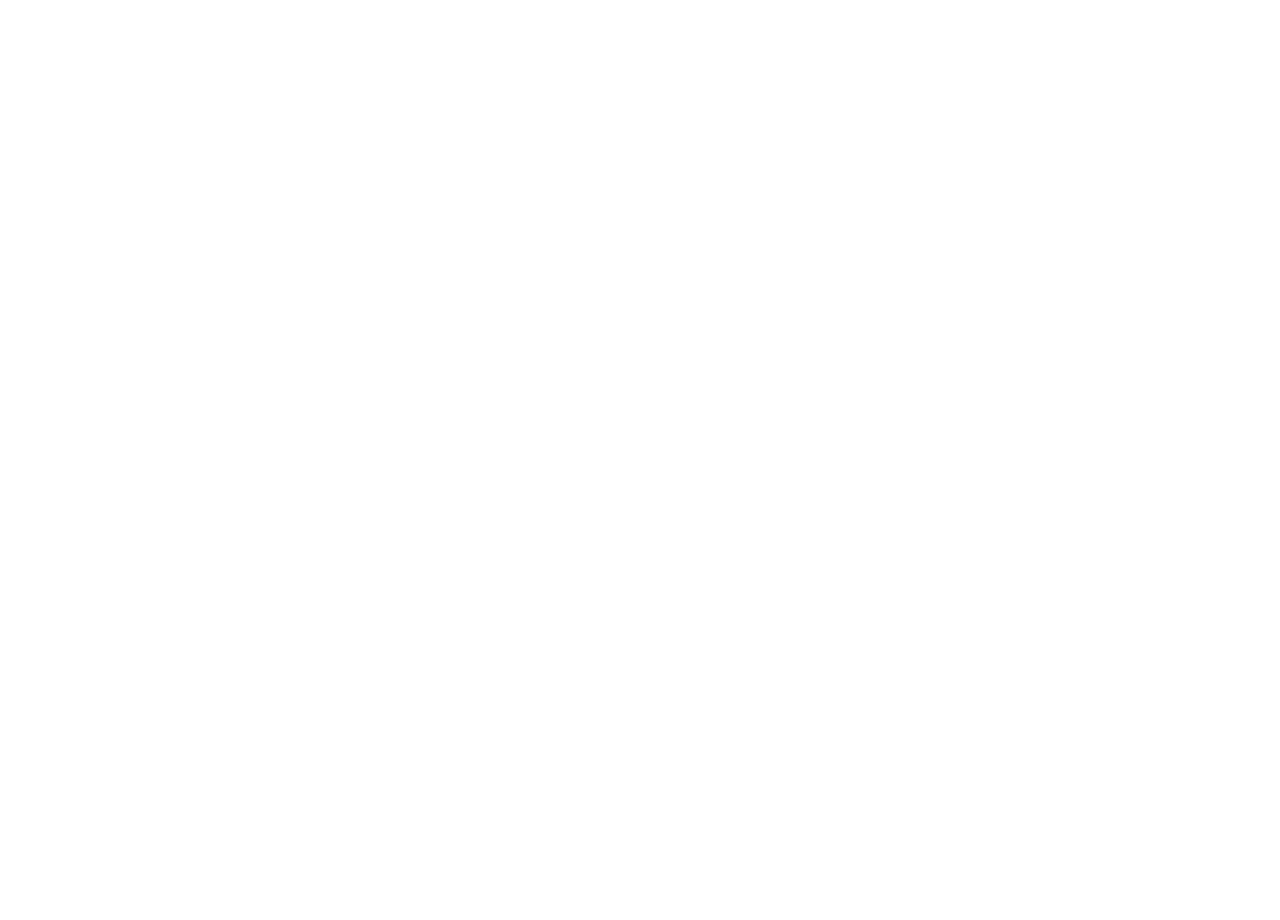
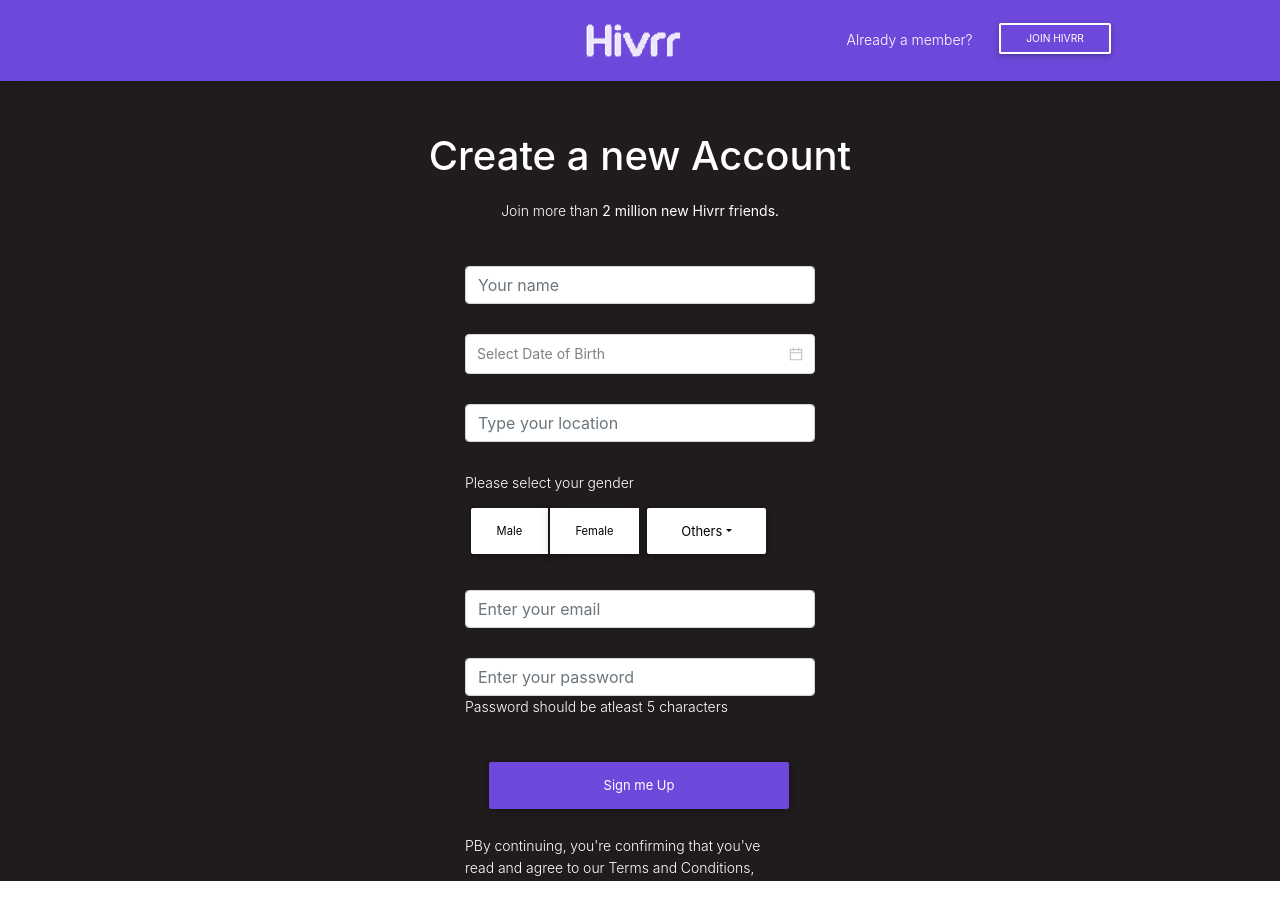
Before and after one commit to talalabbas84/Hiverr-web-frontend, a React (Create React App) app: page /signup in a window 1280 px wide. Shown: the top 920 px of the page. Before the commit the page ends 800 px from the top, so only its background shows below. Built offline with nearby package versions, Linux system fonts and the light colour scheme.

Commit message:
Signup completed

```diff
--- a/src/App.js
+++ b/src/App.js
@@ -10,6 +10,7 @@
 
 import { Navbar } from './components/layout/Navbar';
 import Encounter from './components/layout/Encounter';
+import SignUp from './components/layout/SignUp/SignUp';
 
 const App = () => {
   return (
@@ -19,6 +20,7 @@
           <Route exact path='/' component={Landing} />
           <Route exact path='/login' component={SignIn} />
           <Route exact path='/dashboard' component={Encounter} />
+          <Route exact path='/signup' component={SignUp} />
         </Switch>
       </Router>
     </Fragment>
--- /dev/null
+++ b/src/components/layout/SignUp/SignUp.js
@@ -0,0 +1,18 @@
+import React, { Fragment } from 'react';
+import './index.css';
+
+import SignUpComponent from './SignUpComponent';
+import Header from '../Header/Header';
+
+const SignUp = () => {
+  return (
+    <Fragment>
+      <Header />
+      <section className='section-css'>
+        <SignUpComponent />
+      </section>
+    </Fragment>
+  );
+};
+
+export default SignUp;
--- /dev/null
+++ b/src/components/layout/SignUp/SignUpComponent.js
@@ -0,0 +1,204 @@
+import React, { Fragment, useState } from 'react';
+import './index.css';
+import { Grid } from '@material-ui/core';
+import { withStyles } from '@material-ui/core/styles';
+import {
+  MDBBtn,
+  MDBIcon,
+  MDBBtnGroup,
+  MDBDropdown,
+  MDBDropdownToggle,
+  MDBDropdownMenu,
+  MDBDropdownItem
+} from 'mdbreact';
+import { DatePicker } from 'antd';
+
+const dateFormat = 'YYYY/MM/DD';
+
+const styles = theme => ({
+  container: {
+    display: 'flex',
+    flexWrap: 'wrap'
+  },
+  textField: {
+    marginLeft: theme.spacing.unit,
+    marginRight: theme.spacing.unit,
+    width: 200
+  },
+
+  cssLabel: {
+    color: 'green'
+  },
+
+  cssOutlinedInput: {
+    '&$cssFocused $notchedOutline': {
+      borderColor: `${theme.palette.primary.main} !important`
+    }
+  },
+
+  cssFocused: {},
+
+  notchedOutline: {
+    borderWidth: '1px',
+    borderColor: 'green !important'
+  }
+});
+
+const SignUpComponent = props => {
+  const [name, setName] = useState('InputMode');
+
+  const handleChange = name => event => {
+    setName({
+      [name]: event.target.value
+    });
+  };
+  // const classes = useStyles();
+  const onChange = (date, dateString) => {
+    console.log(date, dateString);
+  };
+  const { classes } = props;
+
+  return (
+    <Fragment>
+      <Grid className='main-container' container>
+        <Grid
+          alignItems='center'
+          container
+          direction='row'
+          justify='center'
+          item
+          xs={12}
+          lg={12}
+          md={12}
+          sm={12}
+        >
+          <h1 className='heading'>Create a new Account</h1>
+        </Grid>
+        <Grid
+          item
+          alignItems='center'
+          container
+          direction='row'
+          justify='center'
+          xs={12}
+          lg={12}
+          md={12}
+          sm={12}
+        >
+          <p className='para para-media'>
+            Join more than <strong>2 million new Hivrr friends.</strong>
+          </p>
+        </Grid>
+        <Grid
+          container
+          direction='row'
+          justify='center'
+          xs={12}
+          lg={12}
+          md={12}
+          sm={12}
+        >
+          <div className='form-group form-css'>
+            <div className='margin-css'>
+              <input
+                type='text'
+                className='form-control form-control-md'
+                id='formGroupExampleInput'
+                placeholder='Your name'
+                style={{ width: 350 }}
+                size='lg'
+              />
+            </div>
+            <div className='margin-css'>
+              <DatePicker
+                placeholder='Select Date of Birth'
+                // defaultValue='Select Date of Birth'
+                style={{ width: 350, height: 40, color: 'black' }}
+                format={dateFormat}
+              />
+            </div>
+            <div className='margin-css'>
+              <input
+                type='text'
+                className='form-control form-control-md'
+                id='formGroupExampleInput'
+                placeholder='Type your location'
+                style={{ width: 350 }}
+                size='lg'
+              />
+            </div>
+            <div className='margin-css '>
+              <label style={{ color: 'white' }}>
+                Please select your gender
+              </label>
+              <br />
+              <MDBBtnGroup>
+                <MDBBtn className='mr-2' color='white' size='md'>
+                  Male
+                </MDBBtn>
+                <MDBBtn className='mr-2' color='white' size='md'>
+                  Female
+                </MDBBtn>
+                <MDBBtnGroup
+                  color='white'
+                  size='md'
+                  className='dropdown-group-css mr-2'
+                >
+                  <MDBDropdown color='white' size='md'>
+                    <MDBDropdownToggle
+                      caret
+                      color='white'
+                      className='h-80 mr-2'
+                    >
+                      Others
+                    </MDBDropdownToggle>
+                    <MDBDropdownMenu basic color='white'>
+                      <MDBDropdownItem>Queer</MDBDropdownItem>
+                      <MDBDropdownItem>Binary</MDBDropdownItem>
+                      <MDBDropdownItem>Non-Binary</MDBDropdownItem>
+                      <MDBDropdownItem>Genderfluid</MDBDropdownItem>
+                      <MDBDropdownItem>Intersex</MDBDropdownItem>
+                    </MDBDropdownMenu>
+                  </MDBDropdown>
+                </MDBBtnGroup>
+              </MDBBtnGroup>
+            </div>
+            <div className='margin-css'>
+              <input
+                placeholder='Enter your email'
+                type='email'
+                className='form-control form-control-md'
+                id='formGroupExampleInput'
+              />
+            </div>
+            <div className='margin-css'>
+              <input
+                placeholder='Enter your password'
+                type='password'
+                className='form-control form-control-md'
+                id='formGroupExampleInput'
+              />
+              <label style={{ color: 'white' }}>
+                Password should be atleast 5 characters
+              </label>
+            </div>
+
+            <div className='margin-css btn-signup-main'>
+              <MDBBtn social='fb' className='mr-2  btn-signup'>
+                Sign me Up
+              </MDBBtn>
+            </div>
+            <div className='agreement-css '>
+              <label style={{ color: 'white' }}>
+                PBy continuing, you're confirming that you've read and agree to
+                our Terms and Conditions, Privacy Policy and Cookie Policy
+              </label>
+            </div>
+          </div>
+        </Grid>
+      </Grid>
+    </Fragment>
+  );
+};
+
+export default withStyles(styles)(SignUpComponent);
--- /dev/null
+++ b/src/components/layout/SignUp/index.css
@@ -0,0 +1,49 @@
+.section-css {
+  background-color: #211c1c;
+  height: 100vh;
+}
+
+.ant-picker-input {
+  color: blue !important;
+}
+
+.ant-picker-input input::placeholder {
+  color: gray;
+  /* border-radius: 10px !important; */
+}
+
+.mr-2 {
+  text-transform: none;
+}
+
+.ant-picker {
+  border-radius: 4px !important;
+}
+
+.btn-signup {
+  width: 300px;
+}
+
+.btn-signup-main {
+  display: flex;
+  align-items: center;
+  justify-content: center;
+}
+.agreement-css {
+  display: flex;
+  width: 300px;
+  text-align: left;
+  margin-top: 20px;
+}
+
+@media screen and (max-width: 768px) {
+  .heading {
+    color: white;
+    padding-top: 0px;
+    display: 'flex';
+    align-items: center;
+    justify-content: center;
+    text-align: center;
+    font-size: 35px;
+  }
+}
```
